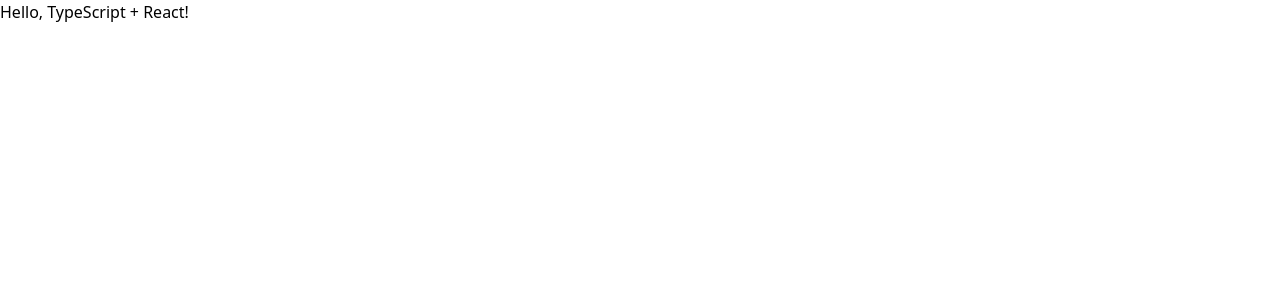
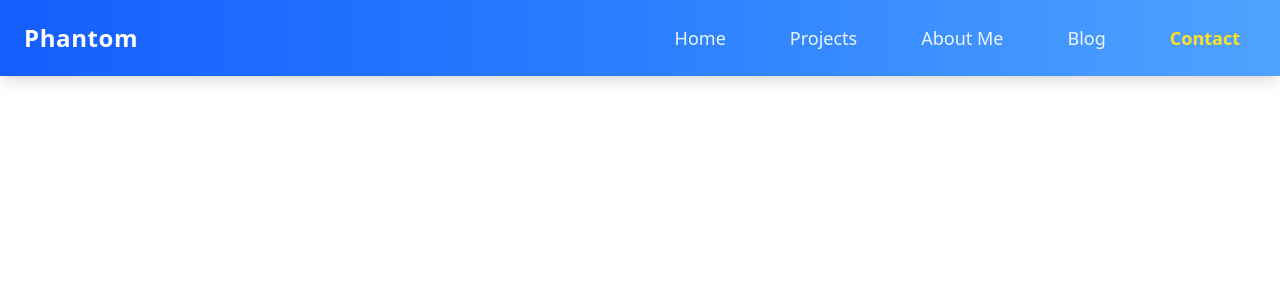
Before and after one commit to Pe-te-r/portfolio, a React (Vite) app: page /contact in a window 1280 px wide. Shown: the top 300 px of the page. Built offline with nearby package versions, Linux system fonts and the light colour scheme.

Commit message:
changes;

```diff
--- a/package.json
+++ b/package.json
@@ -15,6 +15,7 @@
     "lucide-react": "^0.483.0",
     "react": "^19.0.0",
     "react-dom": "^19.0.0",
+    "react-router-dom": "^7.4.0",
     "tailwindcss": "^4.0.14"
   },
   "devDependencies": {
--- a/src/App.tsx
+++ b/src/App.tsx
@@ -1,5 +1,22 @@
-const App = () => {
-    return <h1>Hello, TypeScript + React!</h1>;
-  };
+import { Routes, Route } from "react-router-dom";
+import Navbar from "./components/Navbar";
+// import Projects from "./pages/Projects";
+// import About from "./pages/About";
+// import Blog from "./pages/Blog";
+// import Contact from "./pages/Contact";
 
-export default App
+function App() {
+  return (
+    <>
+      <Navbar />
+      <Routes>
+        {/* <Route path="/projects" element={<Projects />} />
+        <Route path="/about" element={<About />} />
+        <Route path="/blog" element={<Blog />} />
+        <Route path="/contact" element={<Contact />} /> */}
+      </Routes>
+    </>
+  );
+}
+
+export default App;
--- /dev/null
+++ b/src/components/Navbar.tsx
@@ -0,0 +1,97 @@
+import { useState, useEffect } from "react";
+import { motion } from "framer-motion";
+import { Link, useLocation } from "react-router-dom";
+import { Menu, X } from "lucide-react";
+
+const navLinks = [
+  { name: "Home", path: "/" },
+  { name: "Projects", path: "/projects" },
+  { name: "About Me", path: "/about" },
+  { name: "Blog", path: "/blog" },
+  { name: "Contact", path: "/contact" },
+];
+
+export default function Navbar() {
+  const [isOpen, setIsOpen] = useState(false);
+  const location = useLocation();
+  const [activeIndex, setActiveIndex] = useState(0);
+
+  useEffect(() => {
+    const index = navLinks.findIndex((link) => link.path === location.pathname);
+    setActiveIndex(index !== -1 ? index : 0);
+  }, [location.pathname]);
+
+  return (
+    <motion.nav
+      className="fixed w-full top-0 left-0 bg-gradient-to-r from-blue-600 via-blue-500 to-blue-400 shadow-lg z-50"
+      initial={{ y: -80, opacity: 0 }}
+      animate={{ y: 0, opacity: 1 }}
+      transition={{ duration: 0.8, ease: "easeOut" }}
+    >
+      <div className="container mx-auto px-6 py-4 flex justify-between items-center">
+
+        {/* Logo Animation */}
+        <motion.div
+          className="text-2xl font-extrabold text-white cursor-pointer tracking-wide"
+          initial={{ opacity: 0, scale: 0.8 }}
+          animate={{ opacity: 1, scale: 1 }}
+          whileHover={{ scale: 1.1 }}
+          transition={{ duration: 0.5 }}
+        >
+          Phantom
+        </motion.div>
+
+        {/* Desktop Navigation */}
+        <div className="hidden md:flex items-center space-x-8">
+          {navLinks.map((link, index) => (
+            <motion.div
+              key={index}
+              className={`relative px-4 py-2 cursor-pointer text-lg transition-all duration-300 ${
+                activeIndex === index ? "text-yellow-300 font-bold" : "text-white/90 hover:text-yellow-300"
+              }`}
+              whileHover={{ scale: 1.1 }}
+              transition={{ duration: 0.2 }}
+            >
+              <Link to={link.path}>{link.name}</Link>
+            </motion.div>
+          ))}
+        </div>
+
+        {/* Mobile Menu Button */}
+        <button
+          className="md:hidden text-white"
+          onClick={() => setIsOpen(!isOpen)}
+        >
+          {isOpen ? <X size={28} /> : <Menu size={28} />}
+        </button>
+      </div>
+
+      {/* Mobile Menu */}
+      <motion.div
+        className={`md:hidden bg-blue-500/95 shadow-lg py-4 px-6 absolute top-full left-0 w-full ${
+          isOpen ? "block" : "hidden"
+        }`}
+        initial={{ opacity: 0, y: -20 }}
+        animate={{ opacity: isOpen ? 1 : 0, y: isOpen ? 0 : -20 }}
+        transition={{ duration: 0.5 }}
+      >
+        <ul className="space-y-4">
+          {navLinks.map((link, index) => (
+            <motion.li
+              key={index}
+              className={`px-4 py-2 text-white/90 hover:text-yellow-300 cursor-pointer transition-all duration-300 ${
+                activeIndex === index ? "text-yellow-300 font-bold" : ""
+              }`}
+              whileHover={{ scale: 1.1 }}
+              transition={{ duration: 0.2 }}
+            >
+              <Link to={link.path} onClick={() => setIsOpen(false)}>
+                {link.name}
+              </Link>
+            </motion.li>
+          ))}
+        </ul>
+      </motion.div>
+    </motion.nav>
+  );
+}
```
Also changed, not shown: src/main.tsx (+10 -4 lines), 1 other file (tests, documents, lock files or other folders).
